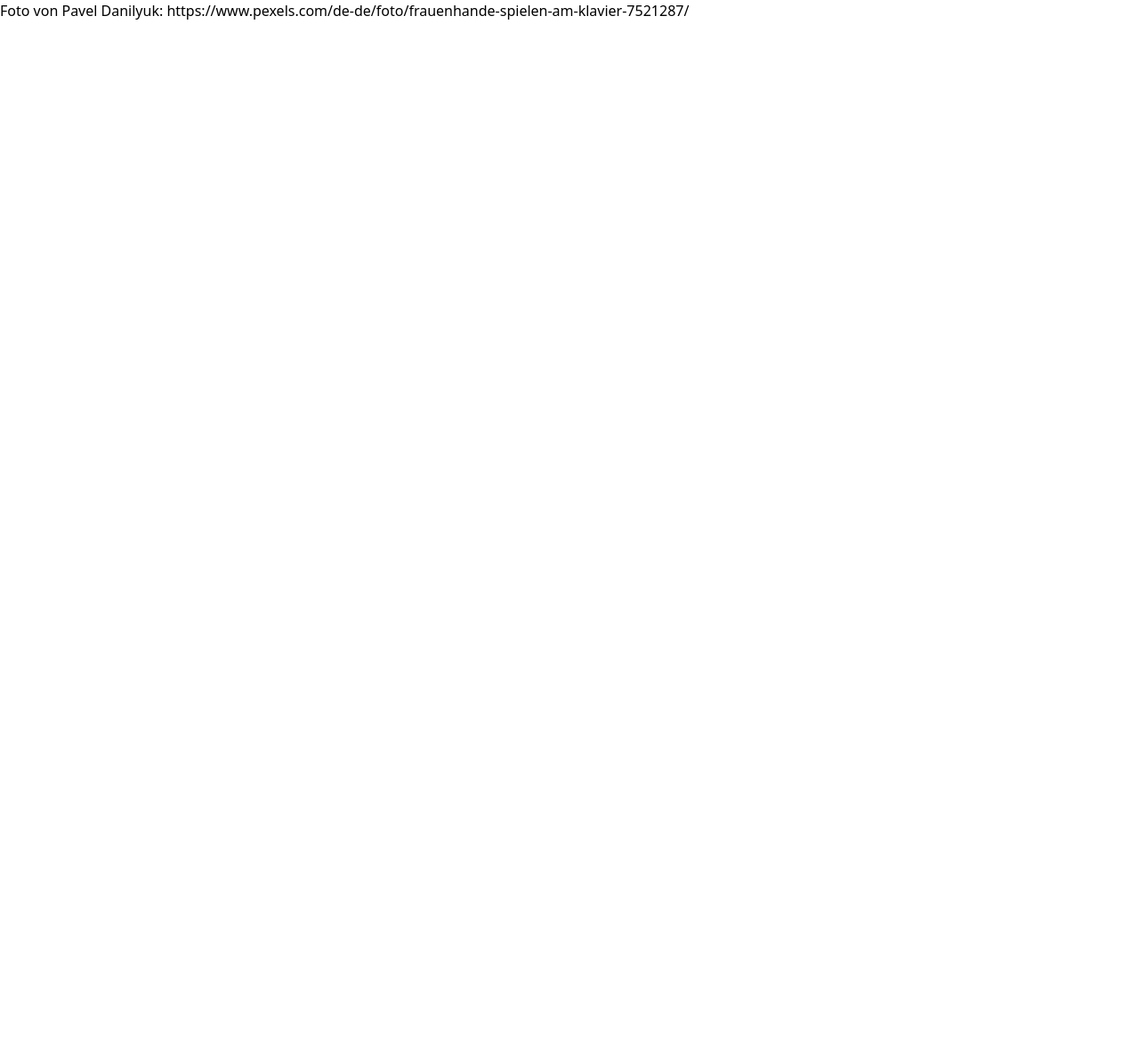
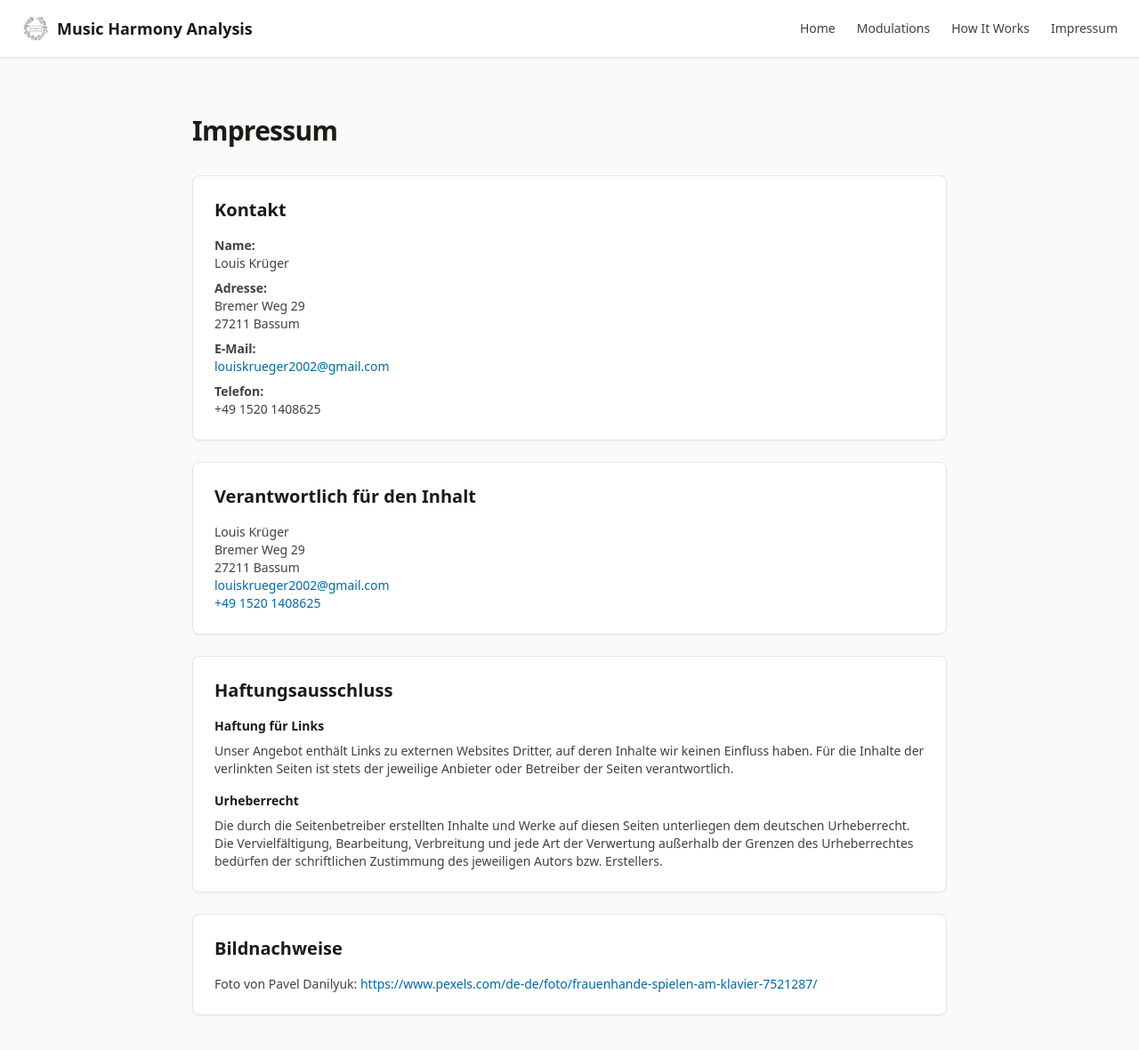
Before and after one commit to lokr314/music-harmony-analysis-website, an Astro site: page /impressum in a window 1280 px wide. Shown: the whole page at 89% size. Before the commit the page ends 800 px from the top, so only its background shows below. Built offline with nearby package versions, Linux system fonts and the light colour scheme; Astro itself is replaced by a stand-in of ours.

Commit message:
header, impressum, better layouting

```diff
--- /dev/null
+++ b/src/components/Header.astro
@@ -0,0 +1,37 @@
+---
+---
+
+<header class="sticky top-0 z-50 border-b border-stone-200 bg-white shadow-sm">
+	<nav class="mx-auto flex max-w-7xl flex-col gap-4 px-6 py-4 sm:flex-row sm:items-center sm:justify-between">
+		<a href="/" class="flex items-center gap-2 no-underline transition hover:opacity-80">
+			<img src="/images/Logo.png" alt="Music Harmony Analysis" class="h-8 w-8" />
+			<span class="text-lg font-semibold text-stone-900">Music Harmony Analysis</span>
+		</a>
+		<div class="flex flex-wrap items-center gap-4 sm:gap-6">
+			<a
+				href="/"
+				class="text-sm font-medium text-stone-700 transition hover:text-sky-700"
+			>
+				Home
+			</a>
+			<a
+				href="/modulations"
+				class="text-sm font-medium text-stone-700 transition hover:text-sky-700"
+			>
+				Modulations
+			</a>
+			<a
+				href="/how-it-works"
+				class="text-sm font-medium text-stone-700 transition hover:text-sky-700"
+			>
+				How It Works
+			</a>
+			<a
+				href="/impressum"
+				class="text-sm font-medium text-stone-700 transition hover:text-sky-700"
+			>
+				Impressum
+			</a>
+		</div>
+	</nav>
+</header>
--- a/src/layouts/Layout.astro
+++ b/src/layouts/Layout.astro
@@ -1,4 +1,6 @@
 ---
+import Header from "../components/Header.astro";
+
 interface Props {
 	title: string;
 }
@@ -21,6 +23,7 @@ const { title } = Astro.props;
 		<title>{title}</title>
 	</head>
 	<body class="bg-stone-50">
+		<Header />
 		<slot />
 	</body>
 </html>
--- /dev/null
+++ b/src/pages/impressum.astro
@@ -0,0 +1,86 @@
+---
+import Layout from "../layouts/Layout.astro";
+---
+
+<Layout title="Impressum">
+	<main class="mx-auto flex max-w-4xl flex-col gap-8 px-6 py-16 text-stone-900">
+		<header class="space-y-3">
+			<h1 class="text-3xl font-semibold tracking-tight">Impressum</h1>
+		</header>
+
+		<section class="space-y-6">
+			<div class="rounded-lg border border-stone-200 bg-white p-6 shadow-sm">
+				<h2 class="text-xl font-semibold text-stone-900 mb-4">Kontakt</h2>
+				<div class="space-y-2 text-sm text-stone-700">
+					<p>
+						<strong>Name:</strong><br />
+						Louis Krüger
+					</p>
+					<p>
+						<strong>Adresse:</strong><br />
+						Bremer Weg 29 <br />
+						27211 Bassum
+					</p>
+					<p>
+						<strong>E-Mail:</strong><br />
+						<a href="mailto:louiskrueger2002@gmail.com" class="text-sky-700 hover:underline">louiskrueger2002@gmail.com</a>
+					</p>
+					<p>
+						<strong>Telefon:</strong><br />
+						+49 1520 1408625
+					</p>
+				</div>
+			</div>
+
+			<div class="rounded-lg border border-stone-200 bg-white p-6 shadow-sm">
+				<h2 class="text-xl font-semibold text-stone-900 mb-4">Verantwortlich für den Inhalt</h2>
+				<p class="text-sm text-stone-700">
+					Louis Krüger<br />
+					Bremer Weg 29 <br />
+					27211 Bassum
+					<br/>
+					<a href="mailto:louiskrueger2002@gmail.com" class="text-sky-700 hover:underline">louiskrueger2002@gmail.com</a><br/>
+					<a href="tel:+4915201408625" class="text-sky-700 hover:underline">+49 1520 1408625</a>
+				</p>
+			</div>
+
+			<div class="rounded-lg border border-stone-200 bg-white p-6 shadow-sm">
+				<h2 class="text-xl font-semibold text-stone-900 mb-4">Haftungsausschluss</h2>
+				<div class="space-y-4 text-sm text-stone-700">
+					<div>
+						<h3 class="font-semibold text-stone-900 mb-2">Haftung für Links</h3>
+						<p>
+							Unser Angebot enthält Links zu externen Websites Dritter, auf deren Inhalte wir keinen Einfluss
+							haben. Für die Inhalte der verlinkten Seiten ist stets der jeweilige Anbieter oder Betreiber der
+							Seiten verantwortlich.
+						</p>
+					</div>
+					<div>
+						<h3 class="font-semibold text-stone-900 mb-2">Urheberrecht</h3>
+						<p>
+							Die durch die Seitenbetreiber erstellten Inhalte und Werke auf diesen Seiten unterliegen dem
+							deutschen Urheberrecht. Die Vervielfältigung, Bearbeitung, Verbreitung und jede Art der Verwertung
+							außerhalb der Grenzen des Urheberrechtes bedürfen der schriftlichen Zustimmung des jeweiligen Autors
+							bzw. Erstellers.
+						</p>
+					</div>
+				</div>
+			</div>
+
+			<div class="rounded-lg border border-stone-200 bg-white p-6 shadow-sm">
+				<h2 class="text-xl font-semibold text-stone-900 mb-4">Bildnachweise</h2>
+				<p class="text-sm text-stone-700">
+					Foto von Pavel Danilyuk:{" "}
+					<a
+						href="https://www.pexels.com/de-de/foto/frauenhande-spielen-am-klavier-7521287/"
+						class="text-sky-700 hover:underline"
+						target="_blank"
+						rel="noopener noreferrer"
+					>
+						https://www.pexels.com/de-de/foto/frauenhande-spielen-am-klavier-7521287/
+					</a>
+				</p>
+			</div>
+		</section>
+	</main>
+</Layout>
--- a/src/pages/impressum.md
+++ /dev/null
@@ -1 +0,0 @@
-Foto von Pavel Danilyuk: https://www.pexels.com/de-de/foto/frauenhande-spielen-am-klavier-7521287/
--- a/src/pages/modulations/[id].astro
+++ b/src/pages/modulations/[id].astro
@@ -76,7 +76,7 @@ const hasExample = id === "28";
 					<p class="mt-2 text-sm text-stone-700">{modulation.distance}</p>
 				</div>
 				<div>
-					<h3 class="text-sm font-medium uppercase tracking-wide text-stone-500">Unambiguous Pitch-Class Set</h3>
+					<h3 class="text-sm font-medium uppercase tracking-wide text-stone-500">Key-defining chord</h3>
 					<p class="mt-2 text-sm text-stone-700">{modulation.unambiguous_pcset ? "Yes" : "No"}</p>
 				</div>
 				<div>
--- a/src/pages/modulations/index.astro
+++ b/src/pages/modulations/index.astro
@@ -47,6 +47,30 @@ const sortedModulations: ModulationEntry[] = [
 		}),
 ];
 
+// Helper function to sort keys by pitch class (0-11) then quality (dur before moll)
+function sortKeysByPitchClass(keys: string[]): string[] {
+	return keys.sort((a, b) => {
+		const [pcA, qualityA] = a.split("-");
+		const [pcB, qualityB] = b.split("-");
+		const numA = Number(pcA);
+		const numB = Number(pcB);
+
+		// First sort by pitch class number
+		if (numA !== numB) {
+			return numA - numB;
+		}
+
+		// Then sort by quality (dur before moll)
+		if (qualityA === "dur" && qualityB === "moll") {
+			return -1;
+		}
+		if (qualityA === "moll" && qualityB === "dur") {
+			return 1;
+		}
+		return 0;
+	});
+}
+
 // Get unique target keys for filter dropdown
 const allTargetKeys = new Set<string>();
 allModulations.forEach(({ modulation }) => {
@@ -54,7 +78,7 @@ allModulations.forEach(({ modulation }) => {
 		allTargetKeys.add(`${pc}-${quality}`);
 	});
 });
-const targetKeysArray = Array.from(allTargetKeys).sort();
+const targetKeysArray = sortKeysByPitchClass(Array.from(allTargetKeys));
 
 // Get unique start keys for filter dropdown
 const allStartKeys = new Set<string>();
@@ -63,7 +87,7 @@ allModulations.forEach(({ modulation }) => {
 		allStartKeys.add(`${pc}-${quality}`);
 	});
 });
-const startKeysArray = Array.from(allStartKeys).sort();
+const startKeysArray = sortKeysByPitchClass(Array.from(allStartKeys));
 ---
 
 <Layout title="Tonal Modulations Library">
@@ -80,6 +104,9 @@ c) Use a chord with fewer notes — one that can also includes the target key as
 d) Build an indirect modulation by chaining multiple modulations through intermediate keys.<br/>
 e) Go back to step 1 and try a different modulation.<br/>
 			</p>
+			<div class="pt-2">
+				<a class="inline-flex items-center justify-center rounded-lg border border-sky-600 px-5 py-2 text-sm font-semibold text-sky-700 transition hover:bg-sky-50 whitespace-nowrap" href="/how-it-works">Learn more about the theory behind this</a>
+			</div>
 		</header>
 
 		<div class="grid gap-6 lg:grid-cols-2">
```
